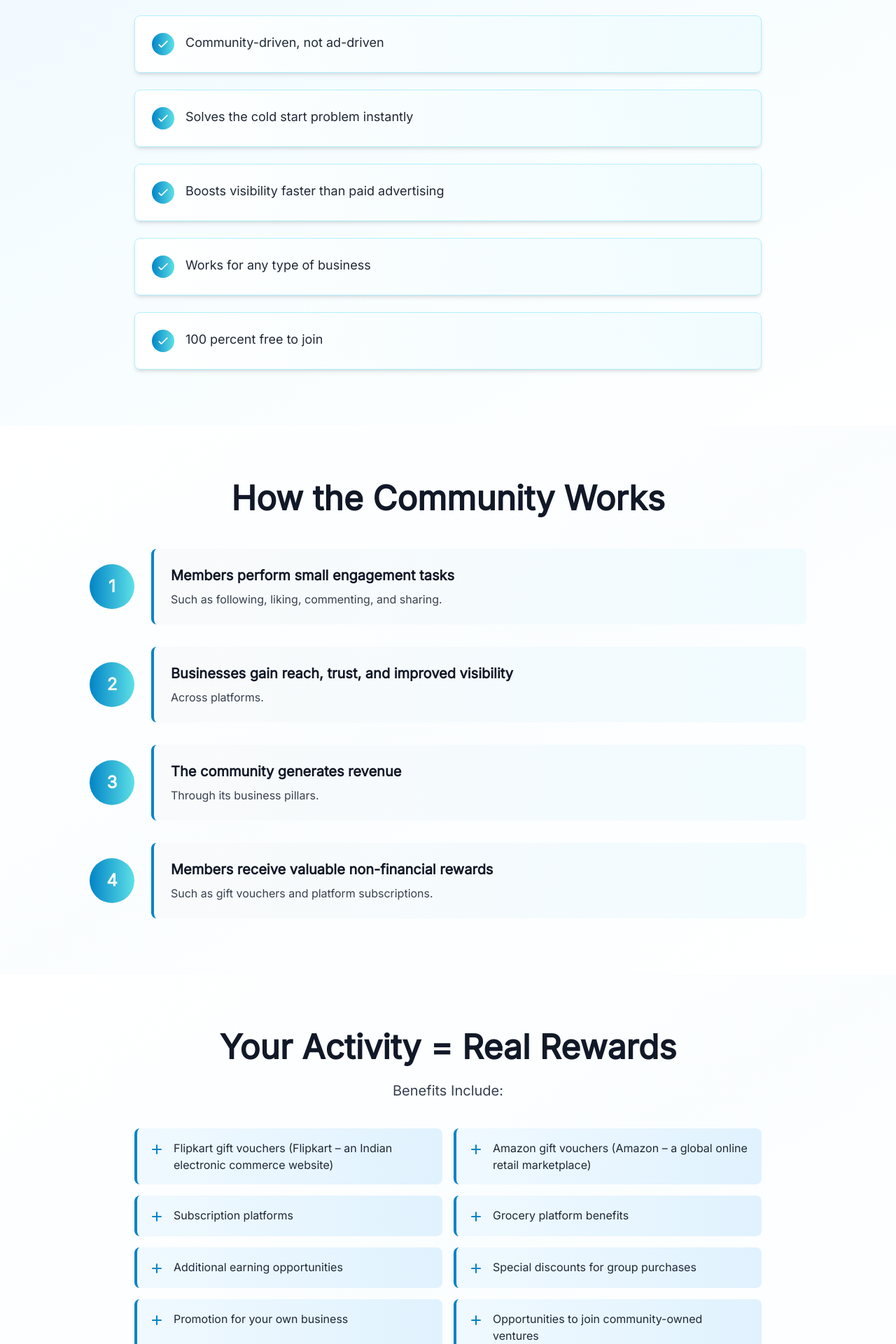
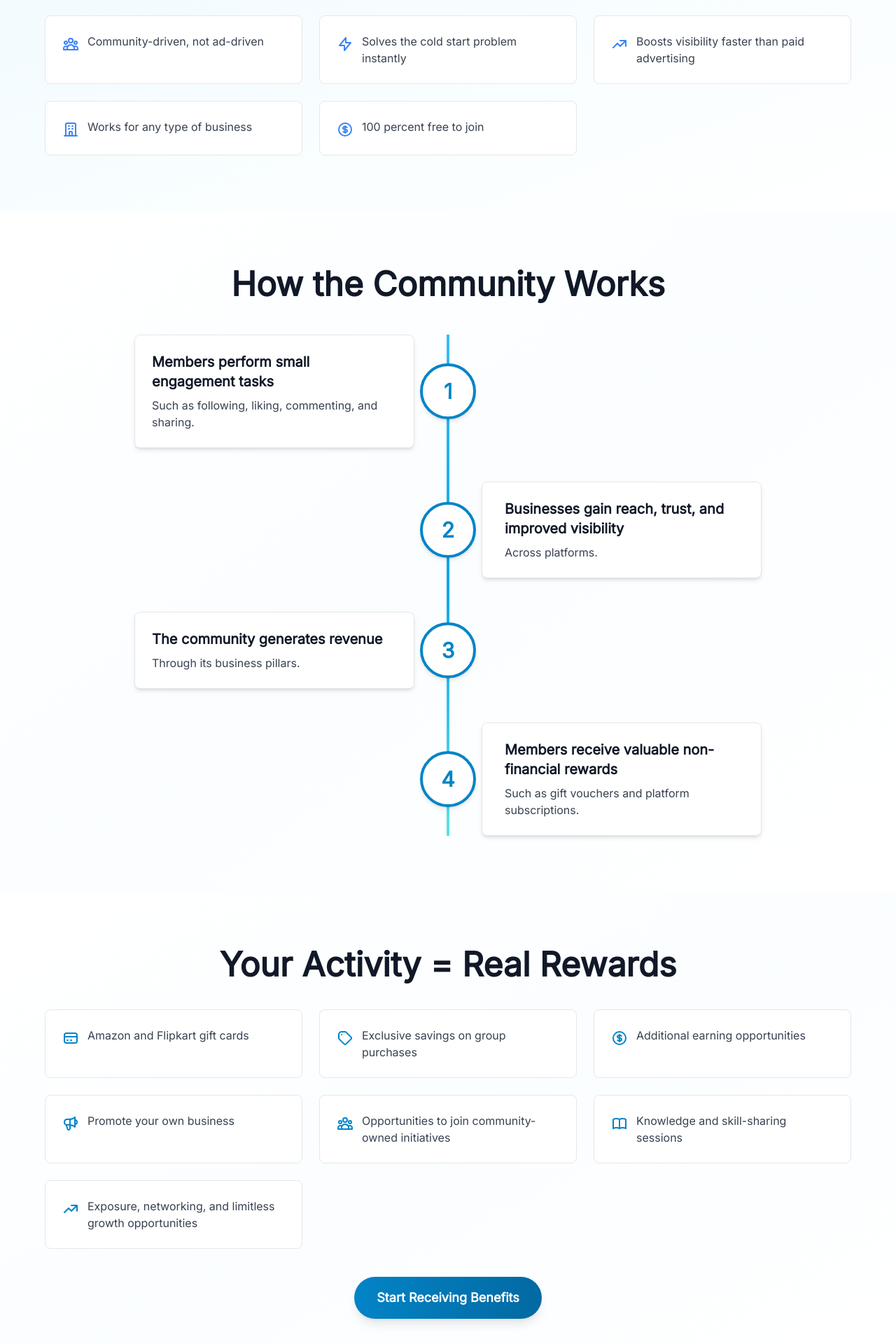
Before and after one commit to bala290498/orca-circle, a Next.js app: page / in a window 1280 px wide. Shown: the part 2540-4460 px from the top of the page at 70% size. Built offline with nearby package versions, Linux system fonts and the light colour scheme.

Commit message:
Update timeline design with outline icons, convert WhyThisWorks and MemberBenefits to tiles, fix alternating card layout

```diff
--- a/components/HowItWorks.tsx
+++ b/components/HowItWorks.tsx
@@ -25,27 +25,55 @@ export default function HowItWorks() {
   return (
     <section id="how-it-works" className="py-12 sm:py-16 md:py-20 bg-gradient-to-br from-white via-primary-50/30 to-white">
       <div className="container mx-auto px-4 sm:px-6 lg:px-8">
-        <div className="max-w-5xl mx-auto">
+        <div className="max-w-4xl mx-auto">
           <h2 className="text-2xl sm:text-3xl md:text-4xl lg:text-5xl font-bold text-gray-900 mb-8 sm:mb-12 text-center px-2">
             How the Community Works
           </h2>
-          <div className="space-y-6 sm:space-y-8">
-            {steps.map((step, index) => (
+
+          {/* Timeline */}
+          <div className="relative">
+            {/* Vertical line - centered on desktop */}
+            <div className="absolute left-8 sm:left-1/2 sm:-translate-x-1/2 top-0 bottom-0 w-0.5 sm:w-1 bg-gradient-to-b from-primary-400 via-primary-500 to-secondary-500"></div>
+
+            {/* Steps */}
+            <div className="space-y-8 sm:space-y-12">
+              {steps.map((step, index) => {
+                const isEven = index % 2 === 0;
+                return (
                   <div
                     key={index}
-                className="flex flex-col md:flex-row items-start md:items-center gap-4 sm:gap-6"
+                    className="relative flex items-start sm:items-center w-full"
                   >
-                <div className="flex-shrink-0 w-12 h-12 sm:w-14 sm:h-14 md:w-16 md:h-16 bg-gradient-to-r from-primary-600 to-secondary-500 text-white rounded-full flex items-center justify-center text-xl sm:text-2xl font-bold">
-                  {step.number}
-                </div>
-                <div className="flex-1 bg-gradient-to-r from-gray-50 to-secondary-50/50 rounded-lg p-4 sm:p-6 border-l-4 border-primary-600 hover:shadow-md transition-all duration-300">
+                    {/* Left side card (even steps) */}
+                    {isEven && (
+                      <div className="ml-12 sm:ml-0 sm:w-[calc(50%-3rem)] sm:mr-auto sm:pr-8 bg-white rounded-lg p-4 sm:p-6 shadow-md hover:shadow-lg transition-all duration-300 border border-gray-200">
                         <h3 className="text-lg sm:text-xl font-semibold text-gray-900 mb-2">
                           {step.title}
                         </h3>
                         <p className="text-sm sm:text-base text-gray-700">{step.description}</p>
                       </div>
+                    )}
+
+                    {/* Timeline node - centered on the line */}
+                    <div className="absolute left-0 sm:left-1/2 sm:-translate-x-1/2 z-10 flex-shrink-0">
+                      <div className="w-16 h-16 sm:w-20 sm:h-20 bg-white rounded-full flex items-center justify-center text-xl sm:text-2xl md:text-3xl font-bold shadow-md border-4 border-primary-600 text-primary-600">
+                        {step.number}
                       </div>
-            ))}
+                    </div>
+
+                    {/* Right side card (odd steps) */}
+                    {!isEven && (
+                      <div className="ml-12 sm:ml-auto sm:w-[calc(50%-3rem)] sm:pl-8 bg-white rounded-lg p-4 sm:p-6 shadow-md hover:shadow-lg transition-all duration-300 border border-gray-200">
+                        <h3 className="text-lg sm:text-xl font-semibold text-gray-900 mb-2">
+                          {step.title}
+                        </h3>
+                        <p className="text-sm sm:text-base text-gray-700">{step.description}</p>
+                      </div>
+                    )}
+                  </div>
+                );
+              })}
+            </div>
           </div>
         </div>
       </div>
--- a/components/MemberBenefits.tsx
+++ b/components/MemberBenefits.tsx
@@ -5,50 +5,85 @@ import { useModal } from "@/contexts/ModalContext";
 export default function MemberBenefits() {
   const { openModal } = useModal();
   const benefits = [
-    'Flipkart gift vouchers (Flipkart – an Indian electronic commerce website)',
-    'Amazon gift vouchers (Amazon – a global online retail marketplace)',
-    'Subscription platforms',
-    'Grocery platform benefits',
-    'Additional earning opportunities',
-    'Special discounts for group purchases',
-    'Promotion for your own business',
-    'Opportunities to join community-owned ventures',
-    'Knowledge and skill-sharing sessions',
-    'Exposure, networking, and endless opportunities',
-  ]
+    {
+      text: 'Amazon and Flipkart gift cards',
+      icon: (
+        <svg className="w-5 h-5 sm:w-6 sm:h-6 text-primary-600" fill="none" viewBox="0 0 24 24" stroke="currentColor">
+          <path strokeLinecap="round" strokeLinejoin="round" strokeWidth={2} d="M3 10h18M7 15h1m4 0h1m-7 4h12a3 3 0 003-3V8a3 3 0 00-3-3H6a3 3 0 00-3 3v8a3 3 0 003 3z" />
+        </svg>
+      ),
+    },
+    {
+      text: 'Exclusive savings on group purchases',
+      icon: (
+        <svg className="w-5 h-5 sm:w-6 sm:h-6 text-primary-600" fill="none" viewBox="0 0 24 24" stroke="currentColor">
+          <path strokeLinecap="round" strokeLinejoin="round" strokeWidth={2} d="M7 7h.01M7 3h5c.512 0 1.024.195 1.414.586l7 7a2 2 0 010 2.828l-7 7a2 2 0 01-2.828 0l-7-7A1.994 1.994 0 013 12V7a4 4 0 014-4z" />
+        </svg>
+      ),
+    },
+    {
+      text: 'Additional earning opportunities',
+      icon: (
+        <svg className="w-5 h-5 sm:w-6 sm:h-6 text-primary-600" fill="none" viewBox="0 0 24 24" stroke="currentColor">
+          <path strokeLinecap="round" strokeLinejoin="round" strokeWidth={2} d="M12 8c-1.657 0-3 .895-3 2s1.343 2 3 2 3 .895 3 2-1.343 2-3 2m0-8c1.11 0 2.08.402 2.599 1M12 8V7m0 1v8m0 0v1m0-1c-1.11 0-2.08-.402-2.599-1M21 12a9 9 0 11-18 0 9 9 0 0118 0z" />
+        </svg>
+      ),
+    },
+    {
+      text: 'Promote your own business',
+      icon: (
+        <svg className="w-5 h-5 sm:w-6 sm:h-6 text-primary-600" fill="none" viewBox="0 0 24 24" stroke="currentColor">
+          <path strokeLinecap="round" strokeLinejoin="round" strokeWidth={2} d="M11 5.882V19.24a1.76 1.76 0 01-3.417.592l-2.147-6.15M18 13a3 3 0 100-6M5.436 13.683A4.001 4.001 0 017 6h1.832c4.1 0 7.625-1.234 9.168-3v14c-1.543-1.766-5.067-3-9.168-3H7a3.988 3.988 0 01-1.564-.317z" />
+        </svg>
+      ),
+    },
+    {
+      text: 'Opportunities to join community-owned initiatives',
+      icon: (
+        <svg className="w-5 h-5 sm:w-6 sm:h-6 text-primary-600" fill="none" viewBox="0 0 24 24" stroke="currentColor">
+          <path strokeLinecap="round" strokeLinejoin="round" strokeWidth={2} d="M17 20h5v-2a3 3 0 00-5.356-1.857M17 20H7m10 0v-2c0-.656-.126-1.283-.356-1.857M7 20H2v-2a3 3 0 015.356-1.857M7 20v-2c0-.656.126-1.283.356-1.857m0 0a5.002 5.002 0 019.288 0M15 7a3 3 0 11-6 0 3 3 0 016 0zm6 3a2 2 0 11-4 0 2 2 0 014 0zM7 10a2 2 0 11-4 0 2 2 0 014 0z" />
+        </svg>
+      ),
+    },
+    {
+      text: 'Knowledge and skill-sharing sessions',
+      icon: (
+        <svg className="w-5 h-5 sm:w-6 sm:h-6 text-primary-600" fill="none" viewBox="0 0 24 24" stroke="currentColor">
+          <path strokeLinecap="round" strokeLinejoin="round" strokeWidth={2} d="M12 6.253v13m0-13C10.832 5.477 9.246 5 7.5 5S4.168 5.477 3 6.253v13C4.168 18.477 5.754 18 7.5 18s3.332.477 4.5 1.253m0-13C13.168 5.477 14.754 5 16.5 5c1.747 0 3.332.477 4.5 1.253v13C19.832 18.477 18.247 18 16.5 18c-1.746 0-3.332.477-4.5 1.253" />
+        </svg>
+      ),
+    },
+    {
+      text: 'Exposure, networking, and limitless growth opportunities',
+      icon: (
+        <svg className="w-5 h-5 sm:w-6 sm:h-6 text-primary-600" fill="none" viewBox="0 0 24 24" stroke="currentColor">
+          <path strokeLinecap="round" strokeLinejoin="round" strokeWidth={2} d="M13 7h8m0 0v8m0-8l-8 8-4-4-6 6" />
+        </svg>
+      ),
+    },
+  ];
 
   return (
     <section id="benefits" className="py-12 sm:py-16 md:py-20 bg-gradient-to-br from-white via-primary-50/30 to-white">
       <div className="container mx-auto px-4 sm:px-6 lg:px-8">
-        <div className="max-w-4xl mx-auto">
-          <h2 className="text-2xl sm:text-3xl md:text-4xl lg:text-5xl font-bold text-gray-900 mb-4 sm:mb-6 text-center px-2">
+        <div className="max-w-6xl mx-auto">
+          <h2 className="text-2xl sm:text-3xl md:text-4xl lg:text-5xl font-bold text-gray-900 mb-8 sm:mb-10 text-center px-2">
             Your Activity = Real Rewards
           </h2>
-          <p className="text-base sm:text-lg md:text-xl text-gray-700 mb-8 sm:mb-10 text-center px-2">
-            Benefits Include:
-          </p>
 
-          <div className="grid md:grid-cols-2 gap-3 sm:gap-4 mb-8 sm:mb-10">
+          <div className="grid grid-cols-1 md:grid-cols-2 lg:grid-cols-3 gap-4 sm:gap-6 mb-8 sm:mb-10">
             {benefits.map((benefit, index) => (
               <div
                 key={index}
-                className="bg-gradient-to-r from-primary-50 to-primary-100 rounded-lg p-3 sm:p-4 border-l-4 border-primary-600 hover:shadow-lg transition-all duration-300"
+                className="bg-white rounded-lg p-4 sm:p-6 border border-gray-200 hover:border-primary-300 hover:shadow-lg transition-all duration-300"
               >
-                <div className="flex items-start">
-                  <svg
-                    className="w-5 h-5 sm:w-6 sm:h-6 text-primary-600 mr-2 sm:mr-3 flex-shrink-0 mt-0.5"
-                    fill="none"
-                    stroke="currentColor"
-                    viewBox="0 0 24 24"
-                  >
-                    <path
-                      strokeLinecap="round"
-                      strokeLinejoin="round"
-                      strokeWidth={2}
-                      d="M12 6v6m0 0v6m0-6h6m-6 0H6"
-                    />
-                  </svg>
-                  <p className="text-sm sm:text-base text-gray-800">{benefit}</p>
+                <div className="flex items-start space-x-3">
+                  <div className="flex-shrink-0 mt-1">
+                    {benefit.icon}
+                  </div>
+                  <p className="text-sm sm:text-base text-gray-700 leading-relaxed font-medium">
+                    {benefit.text}
+                  </p>
                 </div>
               </div>
             ))}
--- a/components/WhyThisWorks.tsx
+++ b/components/WhyThisWorks.tsx
@@ -1,41 +1,68 @@
 export default function WhyThisWorks() {
   const points = [
-    'Community-driven, not ad-driven',
-    'Solves the cold start problem instantly',
-    'Boosts visibility faster than paid advertising',
-    'Works for any type of business',
-    '100 percent free to join',
-  ]
+    {
+      text: 'Community-driven, not ad-driven',
+      icon: (
+        <svg className="w-5 h-5 sm:w-6 sm:h-6 text-blue-500" fill="none" viewBox="0 0 24 24" stroke="currentColor">
+          <path strokeLinecap="round" strokeLinejoin="round" strokeWidth={2} d="M17 20h5v-2a3 3 0 00-5.356-1.857M17 20H7m10 0v-2c0-.656-.126-1.283-.356-1.857M7 20H2v-2a3 3 0 015.356-1.857M7 20v-2c0-.656.126-1.283.356-1.857m0 0a5.002 5.002 0 019.288 0M15 7a3 3 0 11-6 0 3 3 0 016 0zm6 3a2 2 0 11-4 0 2 2 0 014 0zM7 10a2 2 0 11-4 0 2 2 0 014 0z" />
+        </svg>
+      ),
+    },
+    {
+      text: 'Solves the cold start problem instantly',
+      icon: (
+        <svg className="w-5 h-5 sm:w-6 sm:h-6 text-blue-500" fill="none" viewBox="0 0 24 24" stroke="currentColor">
+          <path strokeLinecap="round" strokeLinejoin="round" strokeWidth={2} d="M13 10V3L4 14h7v7l9-11h-7z" />
+        </svg>
+      ),
+    },
+    {
+      text: 'Boosts visibility faster than paid advertising',
+      icon: (
+        <svg className="w-5 h-5 sm:w-6 sm:h-6 text-blue-500" fill="none" viewBox="0 0 24 24" stroke="currentColor">
+          <path strokeLinecap="round" strokeLinejoin="round" strokeWidth={2} d="M13 7h8m0 0v8m0-8l-8 8-4-4-6 6" />
+        </svg>
+      ),
+    },
+    {
+      text: 'Works for any type of business',
+      icon: (
+        <svg className="w-5 h-5 sm:w-6 sm:h-6 text-blue-500" fill="none" viewBox="0 0 24 24" stroke="currentColor">
+          <path strokeLinecap="round" strokeLinejoin="round" strokeWidth={2} d="M19 21V5a2 2 0 00-2-2H7a2 2 0 00-2 2v16m14 0h2m-2 0h-5m-9 0H3m2 0h5M9 7h1m-1 4h1m4-4h1m-1 4h1m-5 10v-5a1 1 0 011-1h2a1 1 0 011 1v5m-4 0h4" />
+        </svg>
+      ),
+    },
+    {
+      text: '100 percent free to join',
+      icon: (
+        <svg className="w-5 h-5 sm:w-6 sm:h-6 text-blue-500" fill="none" viewBox="0 0 24 24" stroke="currentColor">
+          <path strokeLinecap="round" strokeLinejoin="round" strokeWidth={2} d="M12 8c-1.657 0-3 .895-3 2s1.343 2 3 2 3 .895 3 2-1.343 2-3 2m0-8c1.11 0 2.08.402 2.599 1M12 8V7m0 1v8m0 0v1m0-1c-1.11 0-2.08-.402-2.599-1M21 12a9 9 0 11-18 0 9 9 0 0118 0z" />
+        </svg>
+      ),
+    },
+  ];
 
   return (
     <section className="py-12 sm:py-16 md:py-20 bg-gradient-to-br from-primary-50 via-secondary-50/30 to-white">
       <div className="container mx-auto px-4 sm:px-6 lg:px-8">
-        <div className="max-w-4xl mx-auto">
+        <div className="max-w-6xl mx-auto">
           <h2 className="text-2xl sm:text-3xl md:text-4xl lg:text-5xl font-bold text-gray-900 mb-8 sm:mb-12 text-center px-2">
             Why This Works
           </h2>
-          <div className="space-y-4 sm:space-y-6">
+          <div className="grid grid-cols-1 md:grid-cols-2 lg:grid-cols-3 gap-4 sm:gap-6">
             {points.map((point, index) => (
               <div
                 key={index}
-                className="flex items-start bg-gradient-to-r from-white to-secondary-50/50 rounded-lg p-4 sm:p-6 shadow-md hover:shadow-lg transition-all duration-300 border border-secondary-100"
+                className="bg-white rounded-lg p-4 sm:p-6 border border-gray-200 hover:border-primary-300 hover:shadow-lg transition-all duration-300"
               >
-                <div className="flex-shrink-0 w-7 h-7 sm:w-8 sm:h-8 bg-gradient-to-r from-primary-600 to-secondary-500 rounded-full flex items-center justify-center mr-3 sm:mr-4">
-                  <svg
-                    className="w-4 h-4 sm:w-5 sm:h-5 text-white"
-                    fill="none"
-                    stroke="currentColor"
-                    viewBox="0 0 24 24"
-                  >
-                    <path
-                      strokeLinecap="round"
-                      strokeLinejoin="round"
-                      strokeWidth={2}
-                      d="M5 13l4 4L19 7"
-                    />
-                  </svg>
+                <div className="flex items-start space-x-3">
+                  <div className="flex-shrink-0 mt-1">
+                    {point.icon}
+                  </div>
+                  <p className="text-sm sm:text-base text-gray-700 leading-relaxed font-medium">
+                    {point.text}
+                  </p>
                 </div>
-                <p className="text-base sm:text-lg text-gray-800 font-medium">{point}</p>
               </div>
             ))}
           </div>
```
Lines whose indentation alone changed are shown as unchanged.
